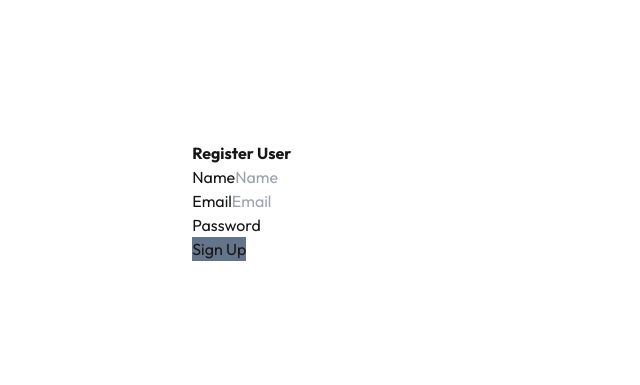
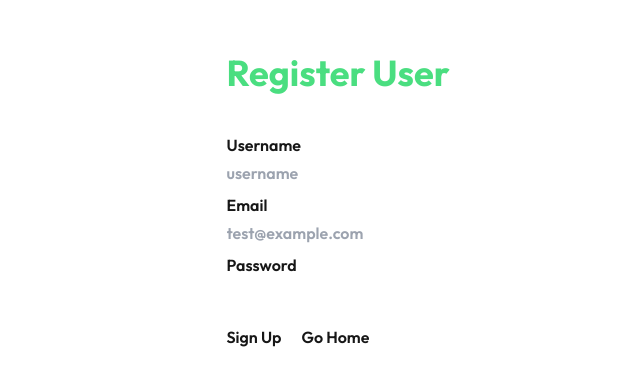
Before and after one commit to wyoung7788/spotify-clone, a Next.js app: page /register in a window 1280 px wide. Shown: the part 199-584 px from the top of the page, without its empty margins (299-939 px from the left). Built offline with nearby package versions, Linux system fonts and the light colour scheme; no server answers; the database is empty.

Commit message:
aligned elements on registration page, need to redirect back to home page when "go back" button is clicked

```diff
--- a/app/register/page.tsx
+++ b/app/register/page.tsx
@@ -2,6 +2,12 @@
 import { signup } from "../actions/auth"
 import { usersTable } from "../db/schema";
 import { db } from "../db";
+
+const goHome = () => {
+    const url = '/'
+    window.location.href = url; // Redirect to home page
+};
+
 
 export default async function Register(){
 
@@ -16,29 +22,31 @@ export default async function Register(){
                 email: "test@example.com",
                 name: "bob",
             })
-        }} className="flex items-center justify-center min-h-screen gap-5">
+        }} className="flex items-center justify-center min-h-screen ml-5 mr-5 font-semibold">
             <div>
-                <div className="font-bold">Register User</div>
+                <div className="font-bold text-4xl mb-10 text-green-400">Register User</div>
             <div>
-                <label htmlFor="name">Name</label>
-                <input id="name" name="name" placeholder= "Name"/>
+                <label htmlFor="username" className="block mb-1 mt-2">Username</label>
+                <input id="username" name="username" className="block" placeholder= "username"/>
             </div>
             <div>
-                <label htmlFor="email">Email</label>
-                <input id="email" name="email" placeholder= "Email"/>
+                <label htmlFor="email" className="block mb-1 mt-2 ">Email</label>
+                <input id="email" name="email"  className="block" placeholder= "test@example.com"/>
             </div>
             <div>
-                <label htmlFor="password">Password</label>
-                <input id="password" name="password" type="password"/>
+                <label htmlFor="password" className="block mb-1 mt-2">Password</label>
+                <input id="password" name="password" className="block" type="password"/>
             </div>
-            <button className="bg-slate-500 gap-5" type="submit">Sign Up</button>
+            <button className="mt- gap-5 justify-center" type="submit">Sign Up</button>
+            <button onClick={goHome}className="mt-5 ml-5">Go Home</button>
             </div>
         </form>
         <div>
 
-        </div>
+            </div>
 
         </div>
 
+
     )
 };
```
